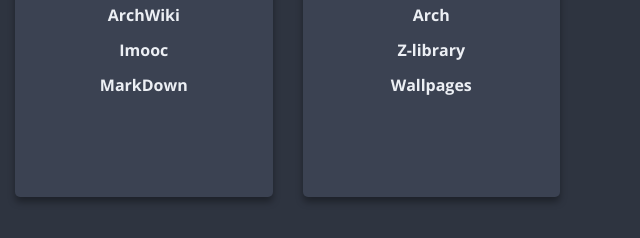
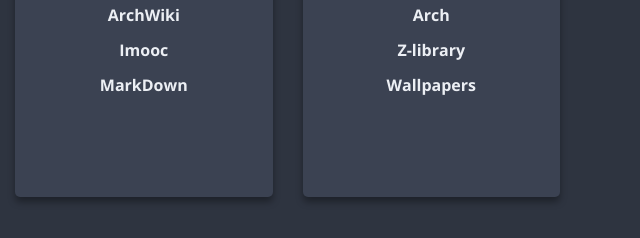
Before and after one commit to myself-jy/StartPage, a plain HTML site: page index.html in a window 1280 px wide. Shown: the part 523-761 px from the top of the page, 640-1280 px from the left. Drawn offline with nearby package versions, Linux system fonts and the light colour scheme; no server answers.

Commit message:
Update index.html

```diff
--- a/index.html
+++ b/index.html
@@ -126,7 +126,7 @@
           >Z-library</a
         >
         <a href="https://bz.zzzmh.cn/index" class="list__link"
-          >Wallpages</a
+          >Wallpapers</a
         >
       </div>
     </div>
```
